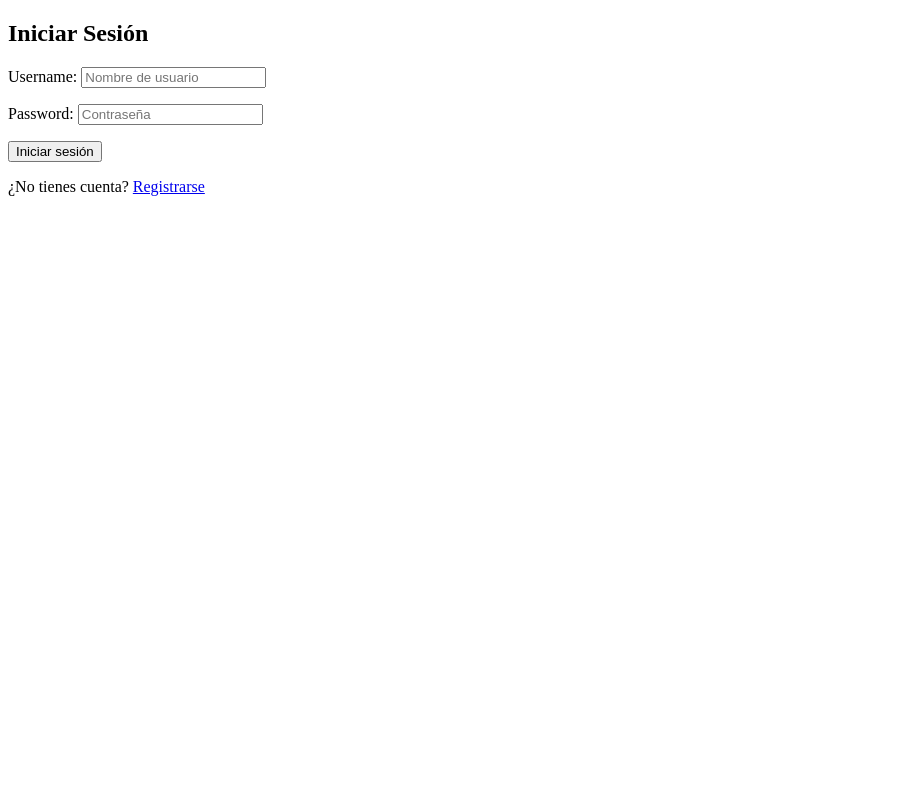
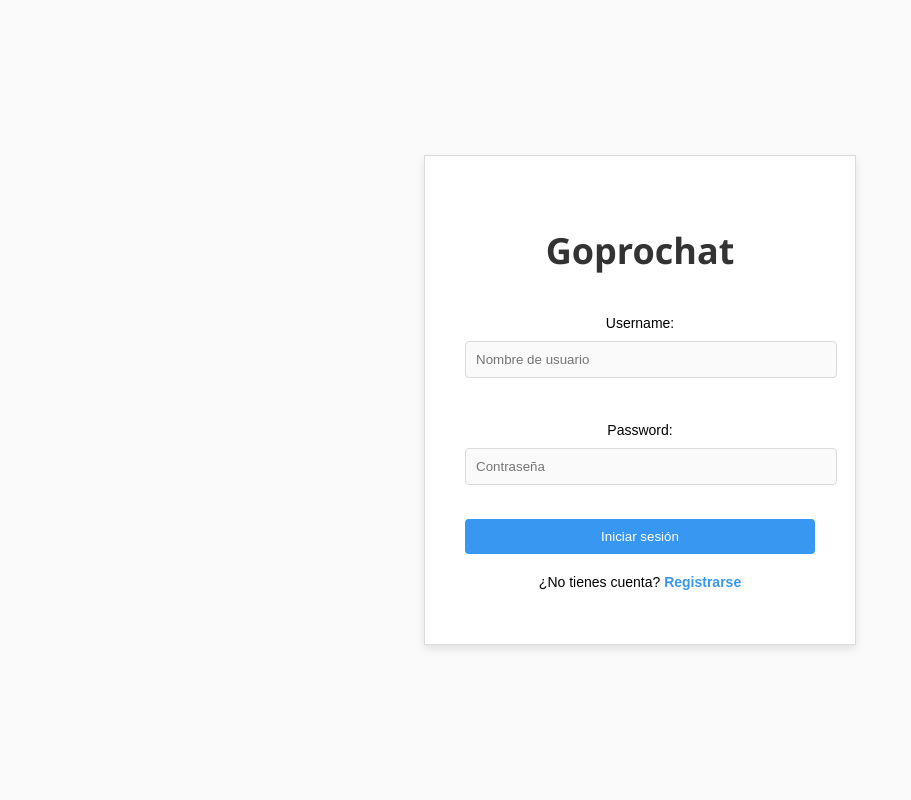
Before and after one commit to ANUER17/chatenlinea, a Django app: page /login/ in a window 1280 px wide. Shown: the whole page, without its empty margins (0-911 px from the left). Run offline with Django 5.2, Linux system fonts and the light colour scheme.

Commit message:
Update login.html

```diff
--- a/chat/templates/chat/login.html
+++ b/chat/templates/chat/login.html
@@ -3,19 +3,88 @@
 <head>
     <meta charset="UTF-8">
     <meta name="viewport" content="width=device-width, initial-scale=1.0">
-    <title>Iniciar Sesión</title>
+    <title>Goprochat - Iniciar Sesión</title>
+    <style>
+        body {
+            font-family: Arial, sans-serif;
+            background-color: #fafafa;
+            display: flex;
+            justify-content: center;
+            align-items: center;
+            height: 100vh;
+            margin: 0;
+        }
+        .login-container {
+            background-color: white;
+            border: 1px solid #dbdbdb;
+            padding: 40px;
+            width: 350px;
+            text-align: center;
+            box-shadow: 0 4px 8px rgba(0, 0, 0, 0.1);
+        }
+        .login-container h2 {
+            font-family: 'Segoe UI', Tahoma, Geneva, Verdana, sans-serif;
+            font-size: 36px;
+            margin-bottom: 20px;
+            color: #333;
+            font-weight: 600;
+        }
+        .login-container form {
+            display: flex;
+            flex-direction: column;
+        }
+        .login-container input {
+            width: 100%;
+            padding: 10px;
+            margin: 10px 0;
+            border: 1px solid #dbdbdb;
+            border-radius: 4px;
+            background-color: #fafafa;
+        }
+        .login-container button {
+            background-color: #3897f0;
+            color: white;
+            padding: 10px;
+            border: none;
+            border-radius: 4px;
+            cursor: pointer;
+            margin-top: 10px;
+        }
+        .login-container button:hover {
+            background-color: #3181cc;
+        }
+        .login-container p {
+            margin-top: 20px;
+            font-size: 14px;
+        }
+        .login-container a {
+            color: #3897f0;
+            text-decoration: none;
+            font-weight: bold;
+        }
+        .login-container a:hover {
+            text-decoration: underline;
+        }
+        .messages {
+            color: red;
+            margin-bottom: 10px;
+        }
+    </style>
 </head>
 <body>
-    <h2>Iniciar Sesión</h2>
+    <div class="login-container">
+        <h2>Goprochat</h2>
 
+        <!-- Mostrar mensajes de error o notificación -->
         {% if messages %}
-      <ul>
+            <ul class="messages">
                 {% for message in messages %}
                     <li>{{ message }}</li>
                 {% endfor %}
             </ul>
         {% endif %}
 
+        <!-- Formulario de inicio de sesión -->
         <form method="POST">
             {% csrf_token %}
             {{ form.as_p }}
@@ -24,6 +93,6 @@
 
         <!-- Enlace para registrar una nueva cuenta -->
         <p>¿No tienes cuenta? <a href="{% url 'register' %}">Registrarse</a></p>
-
+    </div>
 </body>
 </html>
```
Lines whose indentation alone changed are shown as unchanged.
